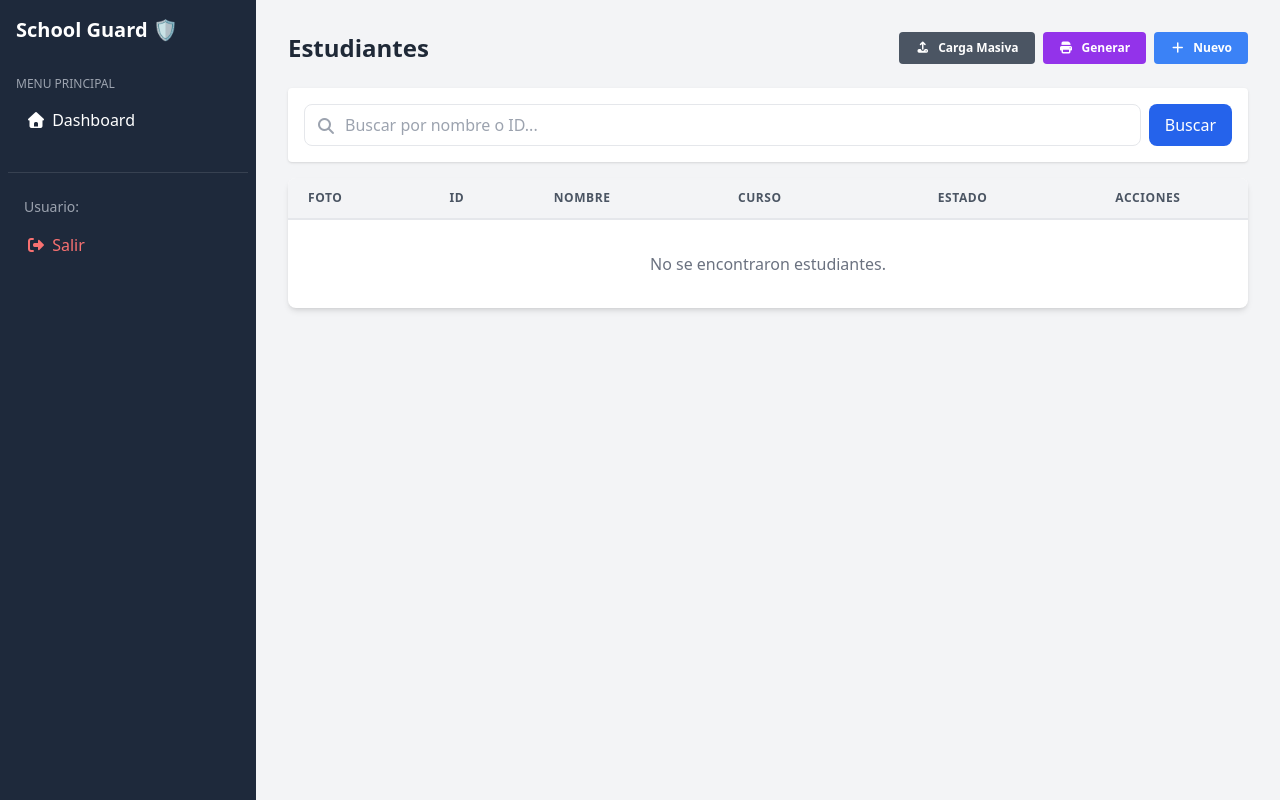
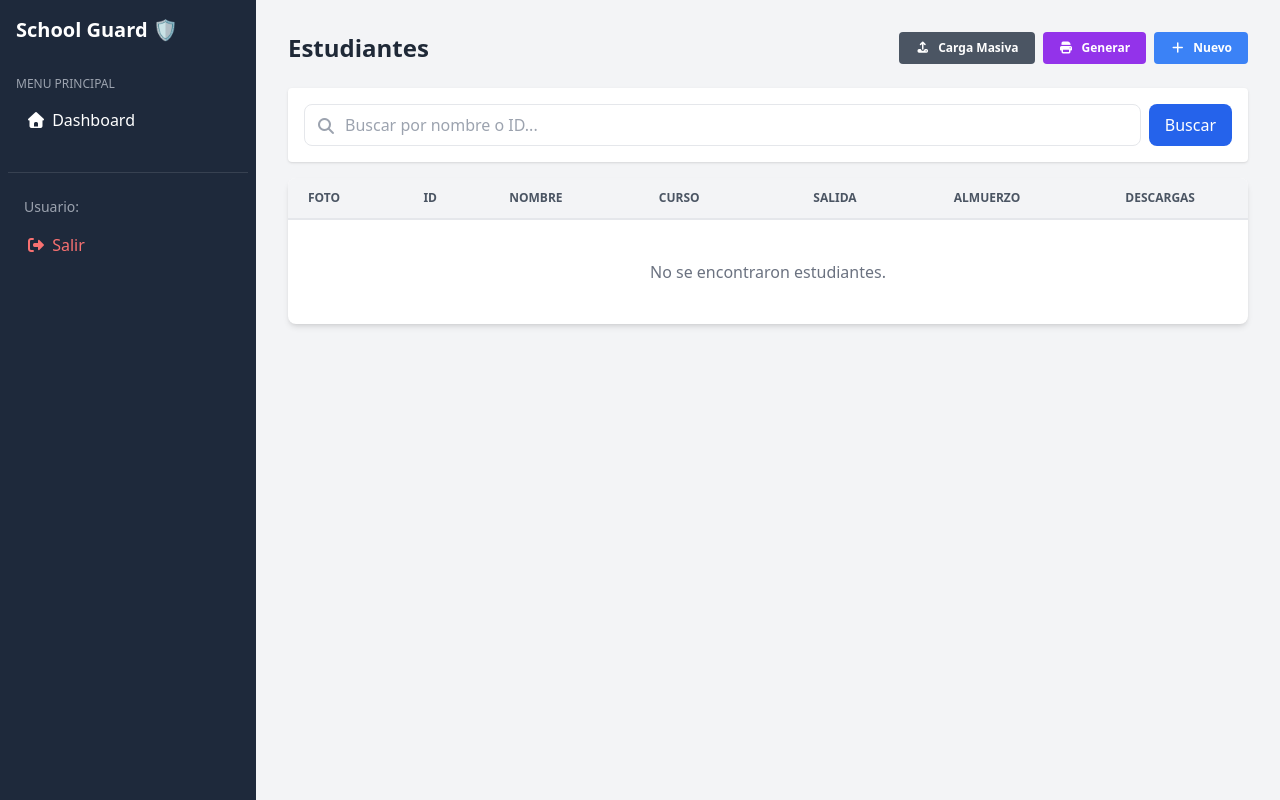
Before and after one commit to joanvup/school_guard, a FastAPI app: template app/templates/students.html in a window 1280 px wide. Run offline with FastAPI, Linux system fonts and the light colour scheme; the template is opened without the code that fills it, so the values that code supplies are empty; some libraries are stand-ins or nearby versions.

Commit message:
Se adiciona columna en gestion de estudiantes para diferenciar autorizaciones de salidas y almuerzos

```diff
--- a/app/templates/students.html
+++ b/app/templates/students.html
@@ -94,23 +94,27 @@
             <thead>
                 <tr>
                     <th
-                        class="px-5 py-3 border-b-2 border-gray-200 bg-gray-100 text-left text-xs font-semibold text-gray-600 uppercase tracking-wider">
+                        class="px-5 py-3 border-b-2 bg-gray-100 text-left text-xs font-semibold text-gray-600 uppercase">
                         Foto</th>
                     <th
-                        class="px-5 py-3 border-b-2 border-gray-200 bg-gray-100 text-left text-xs font-semibold text-gray-600 uppercase tracking-wider">
+                        class="px-5 py-3 border-b-2 bg-gray-100 text-left text-xs font-semibold text-gray-600 uppercase">
                         ID</th>
                     <th
-                        class="px-5 py-3 border-b-2 border-gray-200 bg-gray-100 text-left text-xs font-semibold text-gray-600 uppercase tracking-wider">
+                        class="px-5 py-3 border-b-2 bg-gray-100 text-left text-xs font-semibold text-gray-600 uppercase">
                         Nombre</th>
                     <th
-                        class="px-5 py-3 border-b-2 border-gray-200 bg-gray-100 text-left text-xs font-semibold text-gray-600 uppercase tracking-wider">
+                        class="px-5 py-3 border-b-2 bg-gray-100 text-left text-xs font-semibold text-gray-600 uppercase">
                         Curso</th>
+                    <!-- NUEVAS COLUMNAS SEPARADAS -->
                     <th
-                        class="px-5 py-3 border-b-2 border-gray-200 bg-gray-100 text-center text-xs font-semibold text-gray-600 uppercase tracking-wider">
-                        Estado</th>
+                        class="px-5 py-3 border-b-2 bg-gray-100 text-center text-xs font-semibold text-gray-600 uppercase">
+                        Salida</th>
                     <th
-                        class="px-5 py-3 border-b-2 border-gray-200 bg-gray-100 text-center text-xs font-semibold text-gray-600 uppercase tracking-wider">
-                        Acciones</th>
+                        class="px-5 py-3 border-b-2 bg-gray-100 text-center text-xs font-semibold text-gray-600 uppercase">
+                        Almuerzo</th>
+                    <th
+                        class="px-5 py-3 border-b-2 bg-gray-100 text-center text-xs font-semibold text-gray-600 uppercase">
+                        Descargas</th>
                 </tr>
             </thead>
             <tbody>
@@ -120,43 +124,66 @@
                         <div class="flex-shrink-0 w-10 h-10">
                             {% if s.photo_path %}
                             <img class="w-full h-full rounded-full object-cover border border-gray-300"
-                                src="{{ s.photo_path }}" alt="{{ s.full_name }}"
+                                src="{{ s.photo_path }}"
                                 onerror="this.onerror=null; this.src='https://ui-avatars.com/api/?name={{ s.full_name }}&background=random';">
                             {% else %}
                             <img class="w-full h-full rounded-full object-cover border border-gray-300"
-                                src="https://ui-avatars.com/api/?name={{ s.full_name }}&background=random"
-                                alt="No photo">
+                                src="https://ui-avatars.com/api/?name={{ s.full_name }}&background=random">
                             {% endif %}
                         </div>
                     </td>
                     <td class="px-5 py-2 border-b border-gray-200 text-sm font-mono">{{ s.student_id }}</td>
-                    <td class="px-5 py-2 border-b border-gray-200 text-sm font-medium">{{ s.full_name }}</td>
+                    <td class="px-5 py-2 border-b border-gray-200 text-sm font-bold text-gray-700">{{ s.full_name }}
+                    </td>
                     <td class="px-5 py-2 border-b border-gray-200 text-sm">{{ s.course }}</td>
+
+                    <!-- COLUMNA SALIDA (Interactiva) -->
                     <td class="px-5 py-2 border-b border-gray-200 text-sm text-center">
                         <a href="/students/toggle_auth/{{ s.id }}"
-                            class="relative inline-block px-3 py-1 font-semibold leading-tight cursor-pointer">
+                            class="relative inline-block px-3 py-1 font-semibold leading-tight cursor-pointer group">
                             <span aria-hidden="true"
-                                class="absolute inset-0 {{ 'bg-green-200' if s.is_authorized else 'bg-red-200' }} opacity-50 rounded-full"></span>
+                                class="absolute inset-0 {{ 'bg-green-200 group-hover:bg-green-300' if s.is_authorized else 'bg-red-200 group-hover:bg-red-300' }} opacity-50 rounded-full transition-colors"></span>
                             <span
                                 class="relative text-xs {{ 'text-green-900' if s.is_authorized else 'text-red-900' }}">
                                 {{ 'AUTORIZADO' if s.is_authorized else 'NO SALE' }}
                             </span>
                         </a>
                     </td>
+
+                    <!-- COLUMNA ALMUERZO (Informativa) -->
+                    <td class="px-5 py-2 border-b border-gray-200 text-sm text-center">
+                        {% if s.has_lunch %}
+                        {% if s.lunch_type == 'Especial' %}
+                        <span
+                            class="px-2 py-1 font-semibold text-xs leading-tight text-purple-900 bg-purple-200 rounded-full">
+                            ESPECIAL
+                        </span>
+                        {% else %}
+                        <span
+                            class="px-2 py-1 font-semibold text-xs leading-tight text-green-900 bg-green-200 rounded-full">
+                            NORMAL
+                        </span>
+                        {% endif %}
+                        {% else %}
+                        <span
+                            class="px-2 py-1 font-semibold text-xs leading-tight text-gray-500 bg-gray-100 rounded-full">
+                            NO
+                        </span>
+                        {% endif %}
+                    </td>
+
                     <td class="px-5 py-2 border-b border-gray-200 text-sm text-center">
                         <a href="/cards/pdf/{{ s.student_id }}" target="_blank"
-                            class="text-blue-600 hover:text-blue-900 mx-1" title="Descargar Carnet">
-                            <i class="fas fa-id-card"></i>
-                        </a>
+                            class="text-blue-600 hover:text-blue-900 mx-1" title="Carnet PDF"><i
+                                class="fas fa-id-card"></i></a>
                         <a href="/students/delete/{{ s.id }}" onclick="return confirm('¿Eliminar estudiante?')"
-                            class="text-red-600 hover:text-red-900 mx-1" title="Eliminar">
-                            <i class="fas fa-trash"></i>
-                        </a>
+                            class="text-red-600 hover:text-red-900 mx-1" title="Eliminar"><i
+                                class="fas fa-trash"></i></a>
                     </td>
                 </tr>
                 {% else %}
                 <tr>
-                    <td colspan="6" class="text-center py-8 text-gray-500">
+                    <td colspan="7" class="px-5 py-10 text-center text-gray-500">
                         No se encontraron estudiantes.
                     </td>
                 </tr>
```
